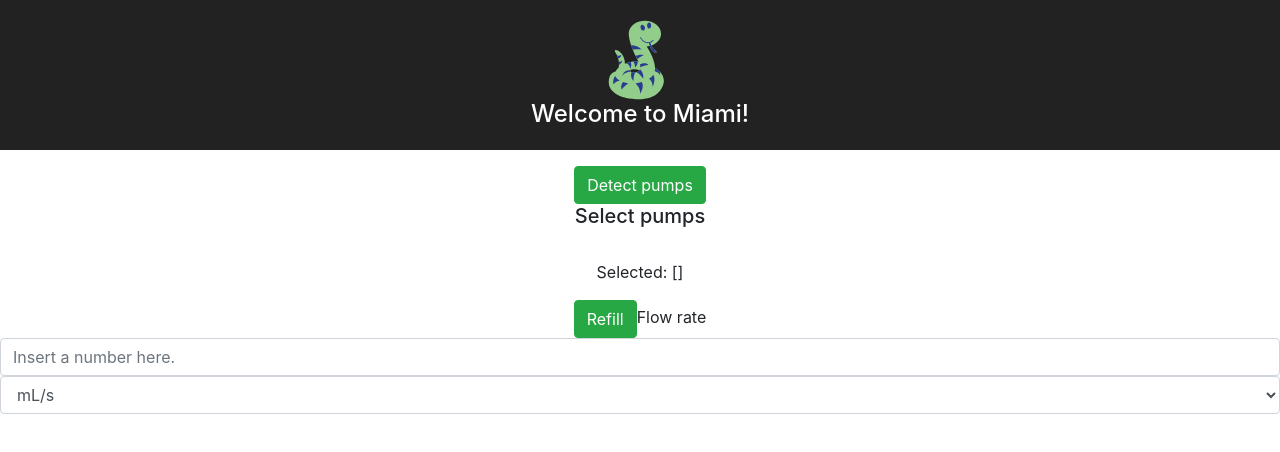
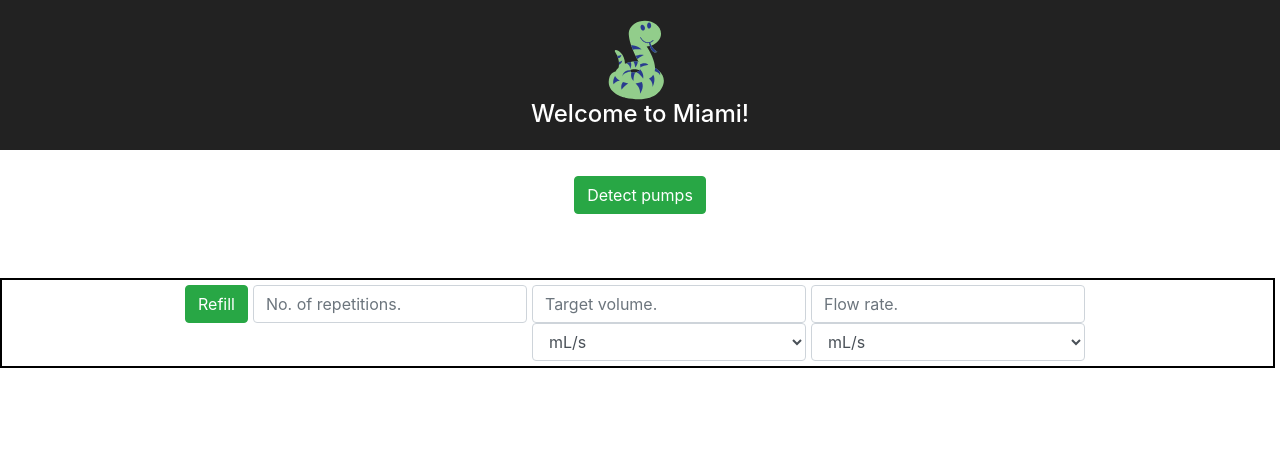
Before and after one commit to ArndalAndersen/pyqmix_web, a React (Create React App) app in the folder pyqmix_frontend/: page / in a window 1280 px wide. Shown: the top 452 px of the page. Built offline with nearby package versions, Linux system fonts and the light colour scheme.

Commit message:
major optimization of frontend layout via css

```diff
--- a/pyqmix_frontend/src/App.css
+++ b/pyqmix_frontend/src/App.css
@@ -27,6 +27,38 @@
   to { transform: rotate(360deg); }
 }
 
-.form-group {
-  display: inline;
+
+/*Mystyle is below*/
+body {
+    text-align: center;
+
 }
+
+#main {
+    background-color: white;
+    border: 2px solid gray;
+    width: 60%;
+    max-width: 500px;
+    min-width: 300px;
+    text-align: center;
+    margin: 30px auto 30px auto;
+    padding: 20px;
+}
+
+.button-group {
+  padding: 10px 0px 10px 0px;
+
+}
+
+.refill-subform {
+  display: inline-block;
+  padding: 0px 0px 0px 0px;
+  margin: 5px 5px 5px 0;
+  vertical-align: top;
+}
+
+.refill-form {
+  border: 2px solid black;
+  padding: 0px 0px 0px 0px;
+  margin: 10px 5px 5px 0;
+}
--- a/pyqmix_frontend/src/App.js
+++ b/pyqmix_frontend/src/App.js
@@ -7,31 +7,33 @@ import './App.css';
 
 class PumpForm extends Component {
   state = {
-    isPumpDetected: false,
-    // availablePumps: pumpList,  //Comes from flask
-    // availablePumps: [0,1,2,3,4],
-    availablePumps: [0,1,2,3,4],
-    availablePumpsTEST: [],
-    pumpList: [],
+    connectedToPumps: false,  // Are the pumps connected?
+    detectedPumps: [],  // Pumps detected in system
+    selectedPumps: [],  // Pumps selected by user
+    targetVolume: "",
     fillLevel: "",
     syringeSize: "",
     syringeVolume: "",
     isPumping: false,
     flowRate: "",
-    targetVolume: "",
     flowUnit: "",
     volumeUnit: "",
     currentFillLevel: "",  // Instead, use the pump-object
     pumpNumber: "",
-    modal: false
+    modal: false,
+    isPumpDetected: false,
   };
 
-  // If I want a separate function that detects pumps
-  // But I actually just want to send a go-ahead signal and get a list in return. How do I do both?
+  // Update state with targetvolume
+  handleFlowRateChange = (e) => this.setState({flowRate: e.target.value});
+  handleTargetVolumeChange = (e) => this.setState({targetVolume: e.target.value});
+  handleFlowUnitChange = (e) => this.setState({flowUnit: e.target.value});
+  handleVolumeUnitChange = (e) => this.setState({volumeUnit: e.target.value});
+
+  // Detect pumps and return a list of them
   handleDetectPumps = (e) => {
-   e.preventDefault();
-   this.setState({ isPumpDetected: !this.state.isPumpDetected });
-    const payload = { initiate: true };
+
+    let payload = { initiate: !this.state.connectedToPumps };
     console.log(payload); //example from html script, not sure whether it would work here
     const response = fetch('/api/pumps', {
       method: 'put',
@@ -42,51 +44,99 @@ class PumpForm extends Component {
       body: JSON.stringify(payload)
     });
 
-    // Asynchronous function call using then :o)
     response
       .then(r => {return r.json()})
-      .then(json => this.setState({availablePumpsTEST: json}))
+      .then(json => this.setState({detectedPumps: json}));
 
-    // response.then(console.log({'success': 'great'}));  //this writes great in the console :)
-
-    // response.then(
-    //   r => {console.log(r)},
-    //   reason => {console.log(reason)});  //Works, but I cannot access the response value....
-    // // response.then(r => this.setState({availablePumps: r}))
+    // Since setState is asynchronous it does not work to run it at the top of this script
+    this.setState({connectedToPumps: !this.state.connectedToPumps});
   };
 
-  handlePumpList = (selected) => {
-    const index = this.state.pumpList.indexOf(selected);
-    if (index < 0) {
-      this.state.pumpList.push(selected);
-    } else {
-      this.state.pumpList.splice(index, 1);
+
+  sendCommmandToPumps = (payload) => {
+
+    let pumpIndex;
+    let pumpName;
+
+    for (pumpIndex = 0; pumpIndex < this.state.selectedPumps.length; pumpIndex++) {
+      pumpName = this.state.selectedPumps[pumpIndex];
+
+      // Send information to pump-specific endpoint
+      const promise = fetch('/api/pumps/'+pumpIndex.toString(), {
+        method: 'put',
+        headers: {
+          'Accept': 'application/json, text/plain, */*',
+          'Content-Type': 'application/json'
+        },
+        body: JSON.stringify(payload)
+      });
     }
-    this.setState({ pumpList: [...this.state.pumpList] });
   };
 
+
+  // Update state with pumps selected to pump
+  handleSelectedPumpList = (selected) => {
+    const index = this.state.selectedPumps.indexOf(selected);
+    if (index < 0) {
+      this.state.selectedPumps.push(selected);
+    } else {
+      this.state.selectedPumps.splice(index, 1);
+    }
+    this.setState({ selectedPumps: [...this.state.selectedPumps] });
+  };
+
+  // Toggle to remove the modal
   toggle = () => { this.setState({modal: !this.state.modal}) };
+
+  // Refill pumps
+  handleRefill = (e) => {
+
+    this.toggle(); // To remove the modal
+
+    // Get volume etc. from the input fields / state. I define it here for test-purposes.
+    const payload = {nbRep: 2, volume: 10};
+
+    // Iterate over repetitions
+    let repIndex;
+    for (repIndex = 0; repIndex < payload['nbRep']; repIndex++ ) {
+
+      // Start by emptying
+      this.sendCommmandToPumps(payload);
+
+      // End by refilling
+      this.sendCommmandToPumps(payload);
+    }
+  };
 
   render = () => {
     return (
       <div className="pump-form">
 
-        <Button color="success" onClick={this.handleDetectPumps}> Detect pumps
+        <div className="button-group">
+          <Button
+            color={this.state.connectedToPumps ? "success" : "success"}
+            onClick={this.handleDetectPumps}>
+            {this.state.connectedToPumps ? "Press to disconnect pumps" : "Detect pumps"}
           </Button>
+        </div>
 
-        <h5>Select pumps</h5>
+        <div className="button-group">
         <ButtonGroup>
-          {this.state.availablePumpsTEST.map(pump_index =>
-            <Button color="primary"
+          {this.state.detectedPumps.map(pump_index =>
+            <Button color={"primary"}
                     key={pump_index}
-                    onClick={() => this.handlePumpList(pump_index)}
-                    active={this.state.pumpList.includes(pump_index)}>
-              {pump_index.toString()}
+                    onClick={() => this.handleSelectedPumpList(pump_index)}
+                    active={this.state.selectedPumps.includes(pump_index)}>
+              {'Pump ' + pump_index.toString()}
             </Button>
           )}
         </ButtonGroup>
-        <p>Selected: {JSON.stringify(this.state.pumpList)}</p>
+        {/*<p>Selected: {JSON.stringify(this.state.selectedPumps)}</p>*/}
+        </div>
 
+        <FormGroup className="refill-form">
+
+          <div className="refill-subform">
             <Button color="success" onClick={this.toggle}> Refill </Button>
             <Modal isOpen={this.state.modal} toggle={this.toggle} className={this.props.className}>
               <ModalHeader toggle={this.toogle}>Refill</ModalHeader>
@@ -96,23 +146,54 @@ class PumpForm extends Component {
                 2) insert the inlet tube into the stimulus?
               </ModalBody>
               <ModalFooter>
-            <Button color="success" onClick={this.toggle}> Continue </Button>
+                <Button color="success" onClick={this.handleRefill}> Continue </Button>
                 <Button color="danger" onClick={this.toggle}> Cancel </Button>
               </ModalFooter>
             </Modal>
-        <FormGroup className="form-group">
-          <Label>Flow rate</Label>
-          <Input type="number" name="targetVolume" min="0"
-                   placeholder="Insert a number here."
+          </div>
+          <div className="refill-subform">
+            <Input type="number"
+                   name="targetVolume"
+                   min="1"
+                   placeholder="No. of repetitions."
+                   onChange={this.handleRepetitionsChange}
+                   required/>
+          </div>
+
+          <div className="refill-subform">
+            <Input type="number"
+                   name="targetVolume"
+                   min="0"
+                   placeholder="Target volume."
                    onChange={this.handleTargetVolumeChange}
                    required/>
-          <Input type="select" name="flowUnit"
+            <Input type="select"
+                   name="flowUnit"
+                   onChange={this.handleVolumeUnitChange}>
+              <option value="mL/s">mL/s</option>
+              <option value="mL/min">mL/min</option>
+              <option value="cL/s">cL/s</option>
+              <option value="cL/min">cL/min</option>
+            </Input>
+          </div>
+
+          <div className="refill-subform">
+            <Input type="number"
+                   name="targetVolume"
+                   min="0"
+                   placeholder="Flow rate."
+                   onChange={this.handleFlowRateChange}
+                   required/>
+            <Input type="select"
+                   name="flowUnit"
                    onChange={this.handleFlowUnitChange}>
               <option value="mL/s">mL/s</option>
               <option value="mL/min">mL/min</option>
               <option value="cL/s">cL/s</option>
               <option value="cL/min">cL/min</option>
             </Input>
+          </div>
+
         </FormGroup>
 
       </div>
```
Also changed, not shown: 1 other file (tests, documents, lock files or other folders). Lines whose indentation alone changed are shown as unchanged.
